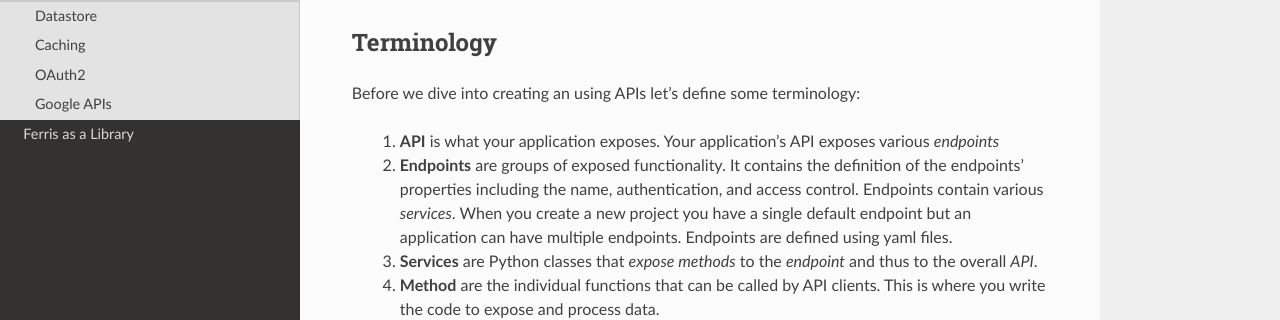
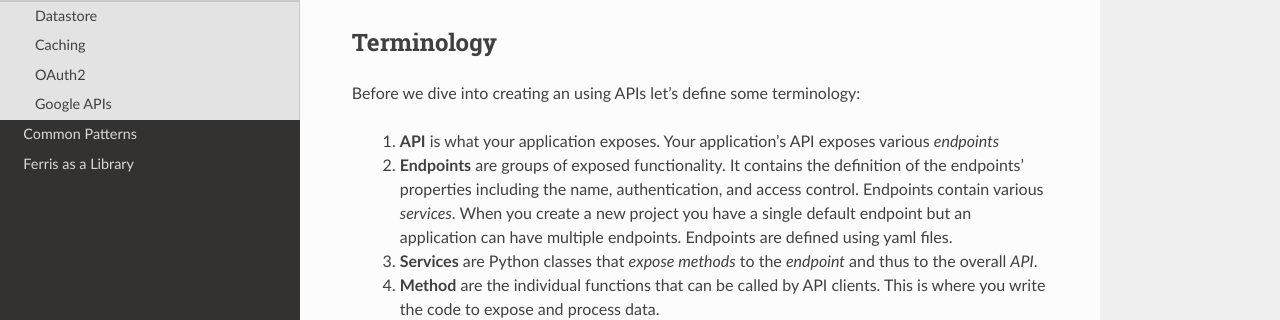
Before and after one commit to yowmamasita/ferris3, a Sphinx documentation site: the page built from docs/users_guide/endpoints.rst, in a window 1280 px wide. Shown: the part 422-742 px from the top of the page. Built offline with Sphinx 7.4.7 and the Read the Docs theme 2.0.0, drawn with Linux system fonts in a browser that asks for light colours; pages that are not in the unit, such as notebooks, are missing from menus.

Commit message:
Docs; cleanup and fixes

```diff
--- /dev/null
+++ b/docs/common_patterns.rst
@@ -0,0 +1,2 @@
+Common Patterns
+===============
--- a/docs/index.rst
+++ b/docs/index.rst
@@ -19,8 +19,8 @@
    introduction
    getting_started
    tutorial
+   users_guide/index.rst
    common_patterns
-   users_guide/index.rst
    ferris_as_a_library
 
 
--- a/docs/tutorial.rst
+++ b/docs/tutorial.rst
@@ -71,7 +71,7 @@
     insert = hvild.insert(Post)
     update = hvild.update(Post)
 
-That’s it, just set your methods equal to their hvild counterparts and pass in the model that the methods manipulate (in this case ``Post`).
+That’s it, just set your methods equal to their hvild counterparts and pass in the model that the methods manipulate (in this case ``Post``).
 
 
 To recap, our ``posts_service.py`` should look like this::
--- a/docs/users_guide/endpoints.rst
+++ b/docs/users_guide/endpoints.rst
@@ -1,7 +1,7 @@
 Endpoints
 =========
 
-Ferris provides some utilities on top of `Google Cloud Endpoints <https://developers.google.com/appengine/docs/python/endpoints/>`_ to make it easier to define an expose endpoints.
+Ferris provides some utilities on top of `Google Cloud Endpoints <https://developers.google.com/appengine/docs/python/endpoints/>`__ to make it easier to define an expose endpoints.
 
 .. contents::
     :local:
@@ -76,7 +76,7 @@
     class ImagesApi(ferris3.Service):
         ...
 
-If you need more control, the endpoints loaded by Ferris are turned into normal Google Cloud Endpoints API classes. You may follow the same patterns described in Google's documentation on `implementing a multi-class API <https://developers.google.com/appengine/docs/python/endpoints/create_api#creating_an_api_implemented_with_multiple_classes>`_::
+If you need more control, the endpoints loaded by Ferris are turned into normal Google Cloud Endpoints API classes. You may follow the same patterns described in Google's documentation on `implementing a multi-class API <https://developers.google.com/appengine/docs/python/endpoints/create_api#creating_an_api_implemented_with_multiple_classes>`__::
 
     import ferris3
 
@@ -135,7 +135,7 @@
 Defining Parameters
 *******************
 
-Sometimes we want a method to take parameters. When using pure Google Cloud Endpoints you'd have to define a `ResourceContainer <https://developers.google.com/appengine/docs/python/endpoints/create_api#using_resourcecontainer_for_path_or_querystring_arguments>`_, but Ferris uses a technique called annotation to automatically handle this for you::
+Sometimes we want a method to take parameters. When using pure Google Cloud Endpoints you'd have to define a `ResourceContainer <https://developers.google.com/appengine/docs/python/endpoints/create_api#using_resourcecontainer_for_path_or_querystring_arguments>`__, but Ferris uses a technique called annotation to automatically handle this for you::
 
     @ferris3.auto_method(returns=HelloMessage)
     def hello(self, request, name=(str, 'Unknown')):
```
Also changed, not shown: other parts of docs/index.rst (+1 -1 lines), 1 other file.
